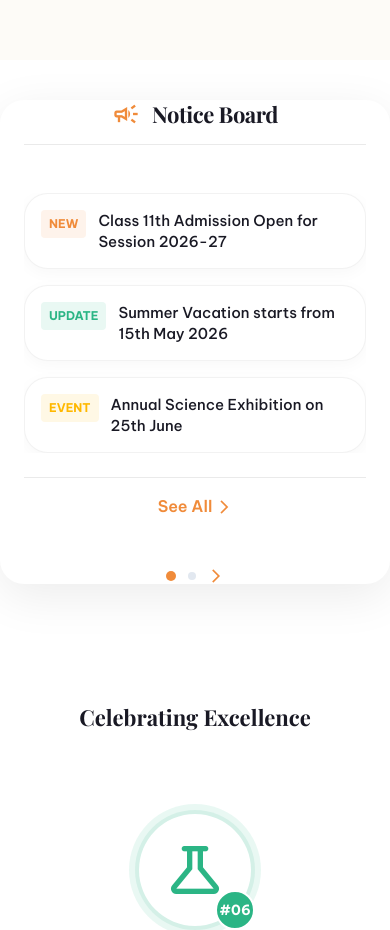
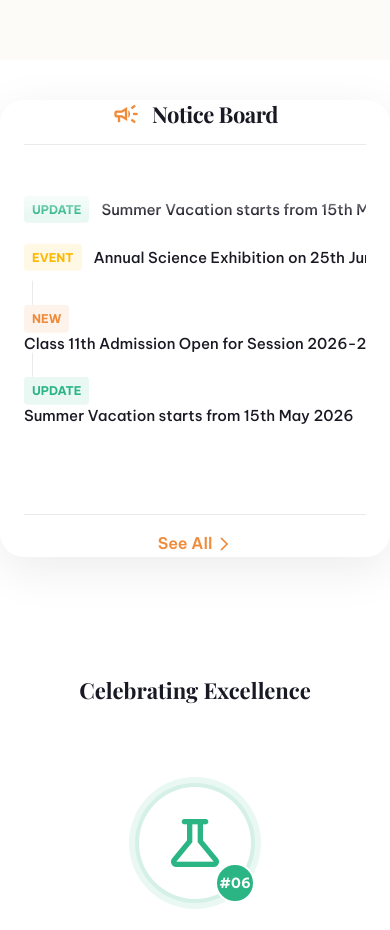
Before and after one commit to Subhampas1/geetascienceintercollege, a React (Vite) app: page / in a window 390 px wide. Shown: the part 780-1710 px from the top of the page. Built offline with nearby package versions, Linux system fonts and the light colour scheme; a web font is replaced by a local one.

Commit message:
Revert to upward scrolling ticker for mobile notice board

```diff
--- a/src/pages/Home.css
+++ b/src/pages/Home.css
@@ -247,39 +247,40 @@ section {
 
   .notice-scroll-wrapper {
     width: 100%;
-    margin-top: 24px;
-    height: auto;
-    border: none;
-    padding: 0;
-    mask-image: none;
-    -webkit-mask-image: none;
+    margin-top: 16px;
+    height: 48px;
+    border-top: 1px solid var(--color-border);
+    padding: 16px 0 0 0;
+    mask-image: linear-gradient(to bottom, transparent, black 10%, black 90%, transparent);
+    -webkit-mask-image: linear-gradient(to bottom, transparent, black 10%, black 90%, transparent);
   }
 
   .notice-scroll-content {
     flex-direction: column;
-    align-items: stretch;
-    animation: none;
-    gap: 16px;
+    align-items: flex-start;
+    animation: scrollNoticeVertical 15s linear infinite;
+    gap: 0;
   }
 
   .notice-item {
-    height: auto;
-    white-space: normal;
-    overflow: visible;
+    height: 48px;
+    white-space: nowrap;
+    overflow: hidden;
+    text-overflow: ellipsis;
     width: 100%;
-    padding: 16px;
-    background: white;
-    border: 1px solid rgba(0,0,0,0.05);
-    border-radius: var(--radius-lg);
-    box-shadow: 0 4px 16px rgba(0,0,0,0.03);
+    padding: 0;
+    background: transparent;
+    border: none;
+    border-radius: 0;
+    box-shadow: none;
     display: flex;
-    align-items: flex-start;
+    align-items: center;
     gap: 12px;
   }
 
-  /* Hide duplicates */
+  /* Show duplicates for scrolling */
   .notice-scroll-content > div:nth-child(n+6) {
-    display: none;
+    display: block;
   }
 
   .notice-divider {
@@ -293,25 +294,7 @@ section {
   }
 
   .notice-mobile-pagination {
-    display: flex;
-    width: 100%;
-    justify-content: center;
-    align-items: center;
-    gap: 12px;
-    margin-top: 24px;
-  }
-
-  .notice-mobile-pagination .dot {
-    width: 8px;
-    height: 8px;
-    border-radius: 50%;
-    background-color: #E2E8F0;
-  }
-
-  .notice-mobile-pagination .dot.active {
-    background-color: var(--color-orange);
-    width: 10px;
-    height: 10px;
+    display: none !important;
   }
 }
 
```
